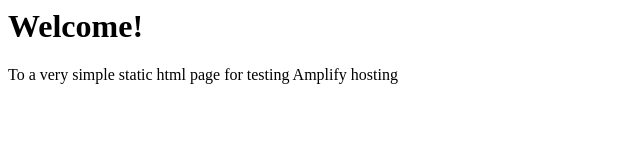
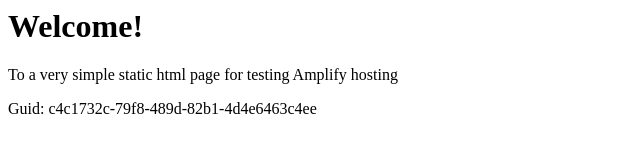
Before and after one commit to aws-aemilia-arn/Github-PR-Commit-Integration-Test-DoNotTouch-GitH-MJCD6L4M-v1-preprod-eu-north-1, a website: page src/index.html in a window 1280 px wide. Shown: the whole page, without its empty margins (0-640 px from the left). Drawn offline with Linux system fonts and the light colour scheme.

Commit message:
commit from integ tests

```diff
--- a/src/index.html
+++ b/src/index.html
@@ -1,3 +1,5 @@
+
+
 <html lang="en">
 
 <head>
@@ -10,6 +12,6 @@
 <body>
     <h1>Welcome!</h1>
     <p>To a very simple static html page for testing Amplify hosting</p>
-</body>
+    <p>Guid: c4c1732c-79f8-489d-82b1-4d4e6463c4ee</p></body>
 
 </html>
```
